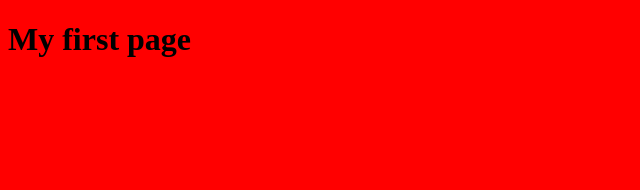
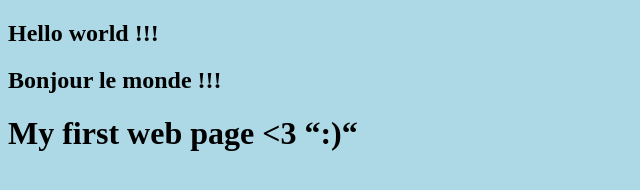
Before and after one commit to 56martin35/56martin35.github.io, a plain HTML site: page index.html in a window 1280 px wide. Shown: the whole page, without its empty margins (0-640 px from the left). Drawn offline with Linux system fonts and the light colour scheme.

Commit message:
“Moifier-1“

```diff
--- a/index.html
+++ b/index.html
@@ -8,6 +8,15 @@
 </head>
 
 <body>
-    <h1>My first page</h1>
+    <!-- Intro-->
+    <div>
+        <h2>Hello world !!!</h2>
+        <h2>Bonjour le monde !!!</h2>
+    </div>
+
+    <h1>My first web page <3 “:)“ </h2>
+
+
+
 </body>
 </html>
--- a/style.css
+++ b/style.css
@@ -1,3 +1,3 @@
 body {
-    background-color: red;
+    background-color:lightblue;
 }
```
